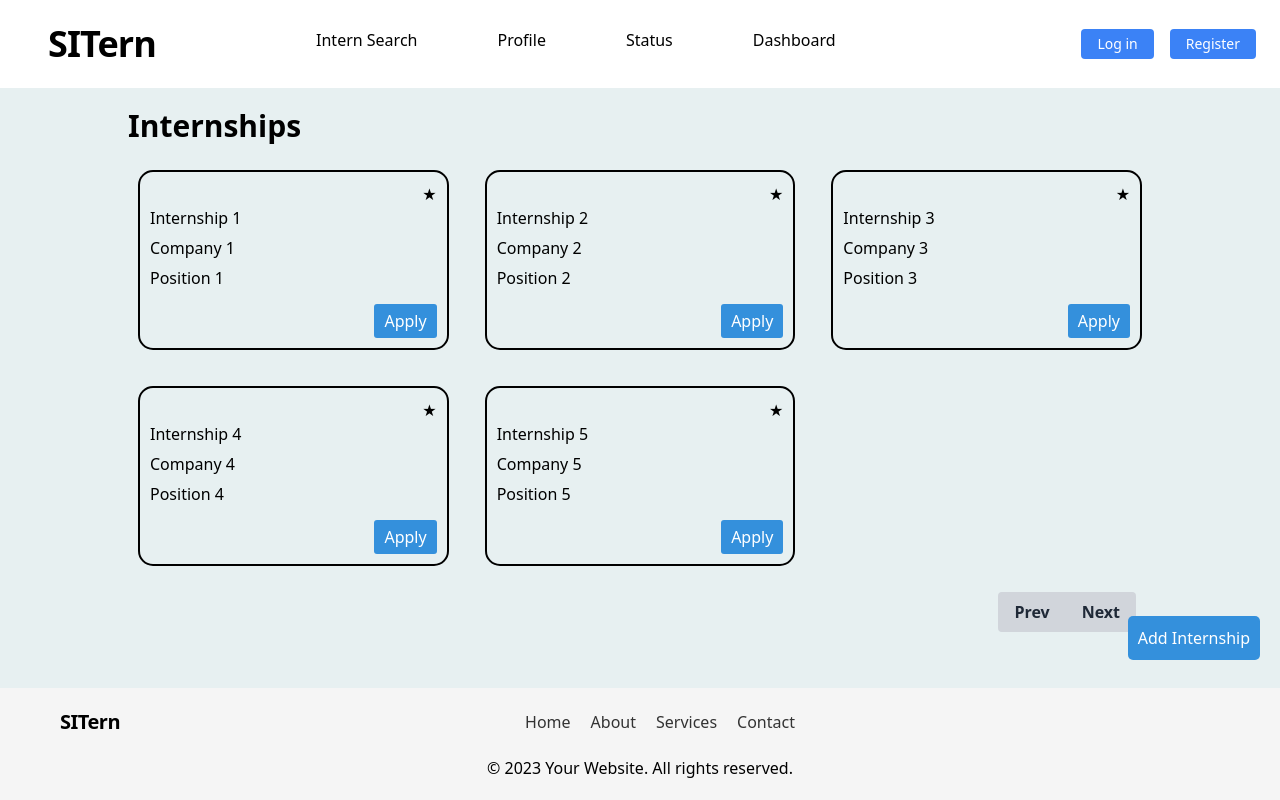
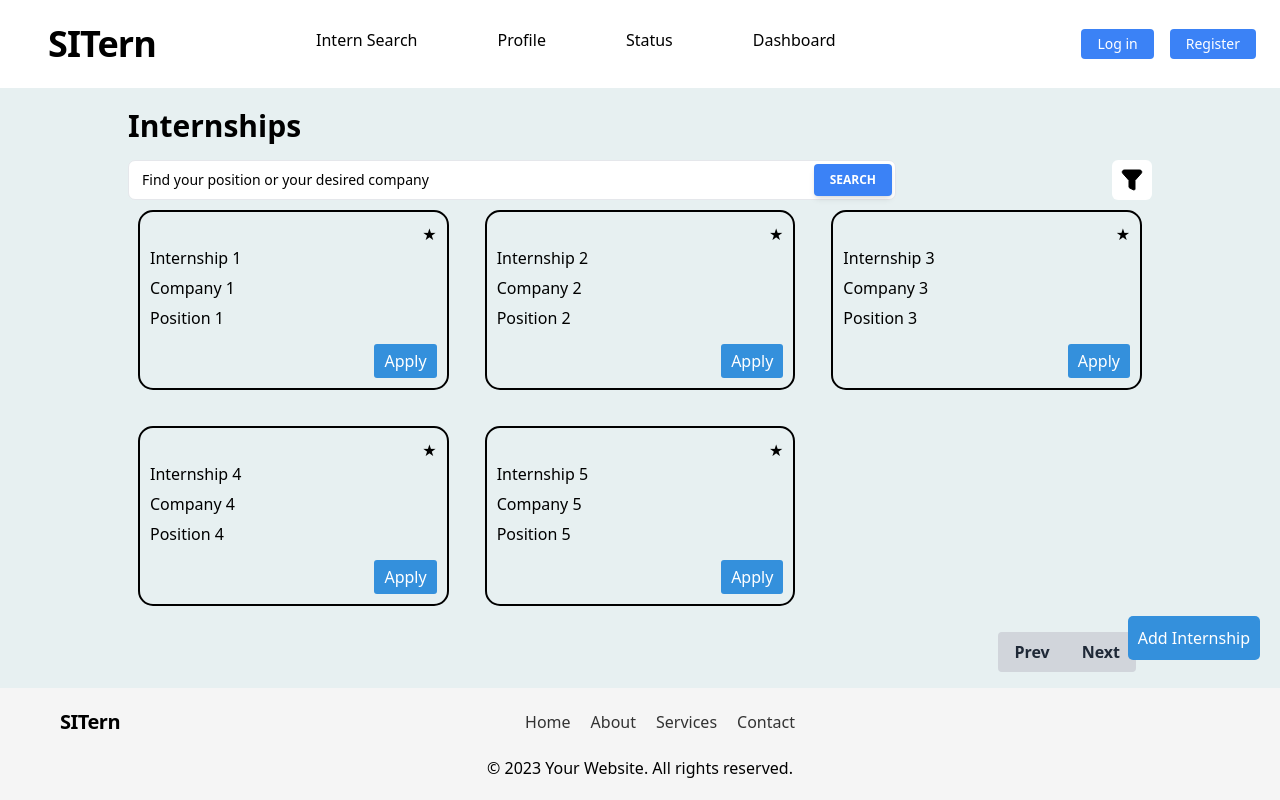
Before and after one commit to CP23SY4-SITERN/SITERN-FRONTEND, a Vue app in the folder sitern-frontend/: page /internships in a window 1280 px wide. Built offline with nearby package versions, Linux system fonts and the light colour scheme.

Commit message:
searchbox are now usable!

```diff
--- a/sitern-frontend/src/components/InternshipComponent/InternshipCardList.vue
+++ b/sitern-frontend/src/components/InternshipComponent/InternshipCardList.vue
@@ -1,7 +1,11 @@
 <template>
   <div>
-    <div class="grid grid-cols-3 gap-4">
-      <div v-for="internship in myInternships" class="interncard">
+    <div class="flex items-center justify-between">
+      <InternshipSearchbox @search="handleSearch" />
+      <IntershipFilter />
+    </div>
+    <div v-if="filteredInternships.length > 0" class="grid grid-cols-3 gap-4">
+      <div v-for="internship in filteredInternships" class="interncard">
         <!-- Favorite Icon -->
         <button class="favorite-icon" @click="toggleFavorite(internship)">
           <!-- Add your favorite icon here -->
@@ -21,6 +25,9 @@
         </button>
       </div>
     </div>
+    <div v-else class="grid grid-cols-3 gap-4" >
+      <div><h1 class="text-3xl font-bold mb-4">No Internships Found</h1></div>
+    </div>
     <div class="flex justify-end mr-4 my-4">
       <button
         class="bg-gray-300 hover:bg-gray-400 text-gray-800 font-bold py-2 px-4 rounded-l"
@@ -39,6 +46,11 @@
 <script setup>
 import { computed } from "vue";
 import { ref } from "vue";
+import { defineProps } from "vue";
+import InternshipSearchbox from "./InternshipSearchbox.vue";
+import IntershipFilter from "./InternshipFilter.vue";
+
+const searchValue = ref("");
 
 const props = defineProps({
   internships: {
@@ -58,6 +70,16 @@ const myInternships = computed(() => {
     isFavorite: ref(false), // Add a property to track if it's a favorite
   }));
 });
+
+const filteredInternships = computed(() => {
+  return myInternships.value.filter((internship) =>
+    internship.title.toLowerCase().includes(searchValue.value.toLowerCase())
+  );
+});
+
+const handleSearch = (value) => {
+  searchValue.value = value;
+};
 
 const toggleFavorite = (internship) => {
   internship.isFavorite = !internship.isFavorite;
--- a/sitern-frontend/src/components/InternshipComponent/InternshipSearchbox.vue
+++ b/sitern-frontend/src/components/InternshipComponent/InternshipSearchbox.vue
@@ -4,10 +4,12 @@
         class="!absolute right-1 top-1 z-10 select-none rounded bg-blue-500 py-2 px-4 text-center align-middle font-sans text-xs font-bold uppercase text-white shadow-md transition-all hover:shadow-lg hover:shadow-blue-500/40 focus:opacity-[0.85] focus:shadow-none active:opacity-[0.85] active:shadow-none peer-placeholder-shown:pointer-events-none peer-placeholder-shown:bg-blue-gray-500 peer-placeholder-shown:opacity-50 peer-placeholder-shown:shadow-none"
         type="button"
         data-ripple-light="true"
+        @click="$emit('search', searchValue.trim())"
       >
         Search
       </button>
       <input
+        v-model="searchValue"
         type="email"
         class="peer h-full w-full rounded-[7px] border border-blue-gray-200  px-3 py-2.5 pr-20 font-sans text-sm font-normal text-blue-gray-700 outline outline-0 transition-all placeholder-shown:border placeholder-shown:border-blue-gray-200 placeholder-shown:border-t-blue-gray-200 focus:border-2 focus:border-blue-500 focus:border-t-transparent focus:outline-0 disabled:border-0 disabled:bg-blue-gray-50"
         placeholder=" "
@@ -22,11 +24,10 @@
 </template>
 
 <script setup>
-import { defineComponent } from 'vue';
+import { ref } from "vue";
+defineEmits(["search"]);
 
-defineComponent({
-  name: 'Searchbox',
-});
+const searchValue = ref("");
 </script>
 
 <style scoped>
--- a/sitern-frontend/src/views/Internships.vue
+++ b/sitern-frontend/src/views/Internships.vue
@@ -1,7 +1,6 @@
 <template>
   <div class="container mx-auto relative">
     <h1 class="text-3xl font-bold mb-4">Internships</h1>
-
     <ul class="flex flex-col gap-4">
       <InternshipCardList :internships="internships" />
     </ul>
```
